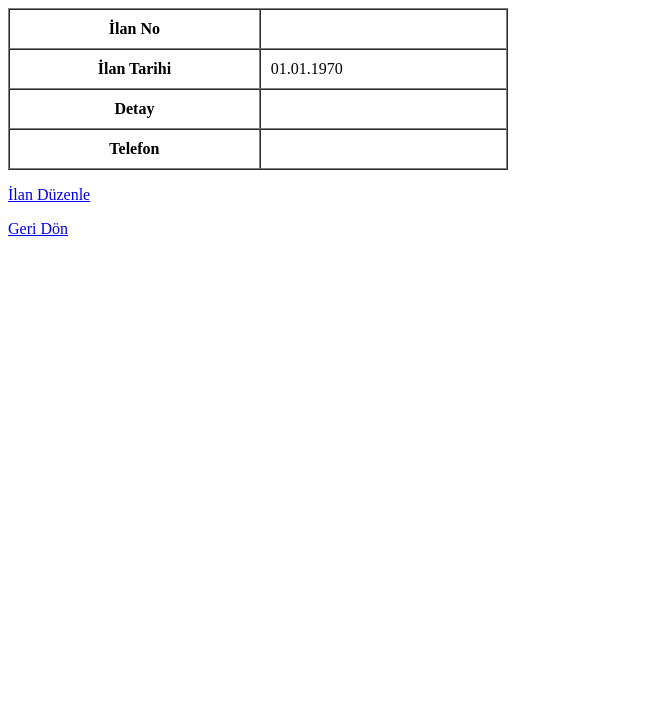
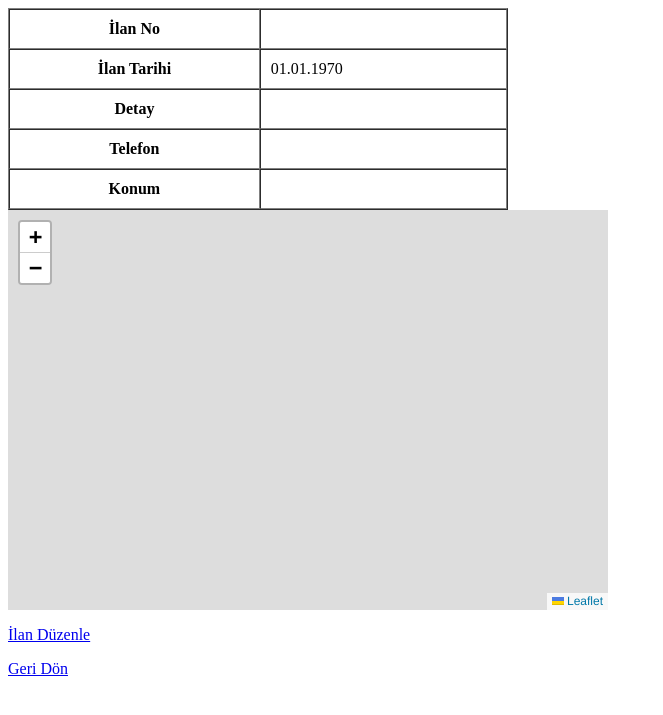
Before and after one commit to OsmanKAYI/php_mysql_notlari, a PHP site: page /incele.php?id=1 in a window 1280 px wide. Shown: the top 715 px of the page, without its empty margins (0-663 px from the left). Run offline with PHP 8.4, Linux system fonts and the light colour scheme; data that the repository does not hold is empty.

Commit message:
konum ve harita eklendi

```diff
--- a/ornekler/ilanlar/db.php
+++ b/ornekler/ilanlar/db.php
@@ -8,6 +8,9 @@ try {
   $conn = new PDO("mysql:host=$servername;dbname=$dbname", $username, $password);
   // set the PDO error mode to exception
   $conn->setAttribute(PDO::ATTR_ERRMODE, PDO::ERRMODE_EXCEPTION);
+
+  // $conn->execute("SET sql_mode = ''");
+
   // echo "Connected successfully";
 } catch(PDOException $e) {
   echo "Connection failed: " . $e->getMessage();
--- /dev/null
+++ b/ornekler/ilanlar/harita.php
@@ -0,0 +1,44 @@
+<!DOCTYPE html>
+<html lang="en">
+<head>
+  <meta charset="UTF-8">
+  <meta name="viewport" content="width=device-width, initial-scale=1.0">
+  <title>Harita Kullanımı</title>
+
+  <!-- Önce leaflet.css, sonra leaflet.js olmalı -->
+  <link rel="stylesheet" href="https://unpkg.com/leaflet@1.9.3/dist/leaflet.css" />
+  <script src="https://unpkg.com/leaflet@1.9.3/dist/leaflet.js"></script>
+
+  <style>
+    #map {
+      width: 600px;
+      height: 400px;
+    }
+  </style>
+
+</head>
+<body>
+
+  <div id='map'></div>
+
+  <script>
+
+    let KONUM_KOORDINATI = [ <?php echo $row['konum'];?> ];
+    let ZOOM_SEVIYESI = 16;
+    let KONUM_ADI = "<?php echo $row['baslik'];?>";
+
+    HARITA_MERKEZI = KONUM_KOORDINATI;
+    var map = L.map('map').setView(HARITA_MERKEZI, ZOOM_SEVIYESI);
+
+    L.tileLayer('https://tile.openstreetmap.org/{z}/{x}/{y}.png', {
+        attribution: '&copy; <a href="https://www.openstreetmap.org/copyright">OpenStreetMap</a> contributors'
+    }).addTo(map);
+
+    L.marker(KONUM_KOORDINATI)
+      .addTo(map)
+      .bindPopup(KONUM_ADI);
+
+  </script>
+
+</body>
+</html>
--- a/ornekler/ilanlar/incele.php
+++ b/ornekler/ilanlar/incele.php
@@ -36,7 +36,13 @@
         <th>Telefon</th>
         <td><?php echo $row['telefon'];?></td>
     </tr>
+    <tr>
+        <th>Konum</th>
+        <td><?php echo $row['konum'];?></td>
+    </tr>
 </table>
+
+<?php require_once('harita.php'); ?>
 
 <p><a href='update.php?id=<?php echo $row['id'];?>'> İlan Düzenle </a></p>
 <p><a href='list.php'>Geri Dön</a></p>
```
Also changed, not shown: ornekler/ilanlar/insert.php (+11 -5 lines), ornekler/ilanlar/update.php (+10 -4 lines), ornekler/ilanlar/README.md.
